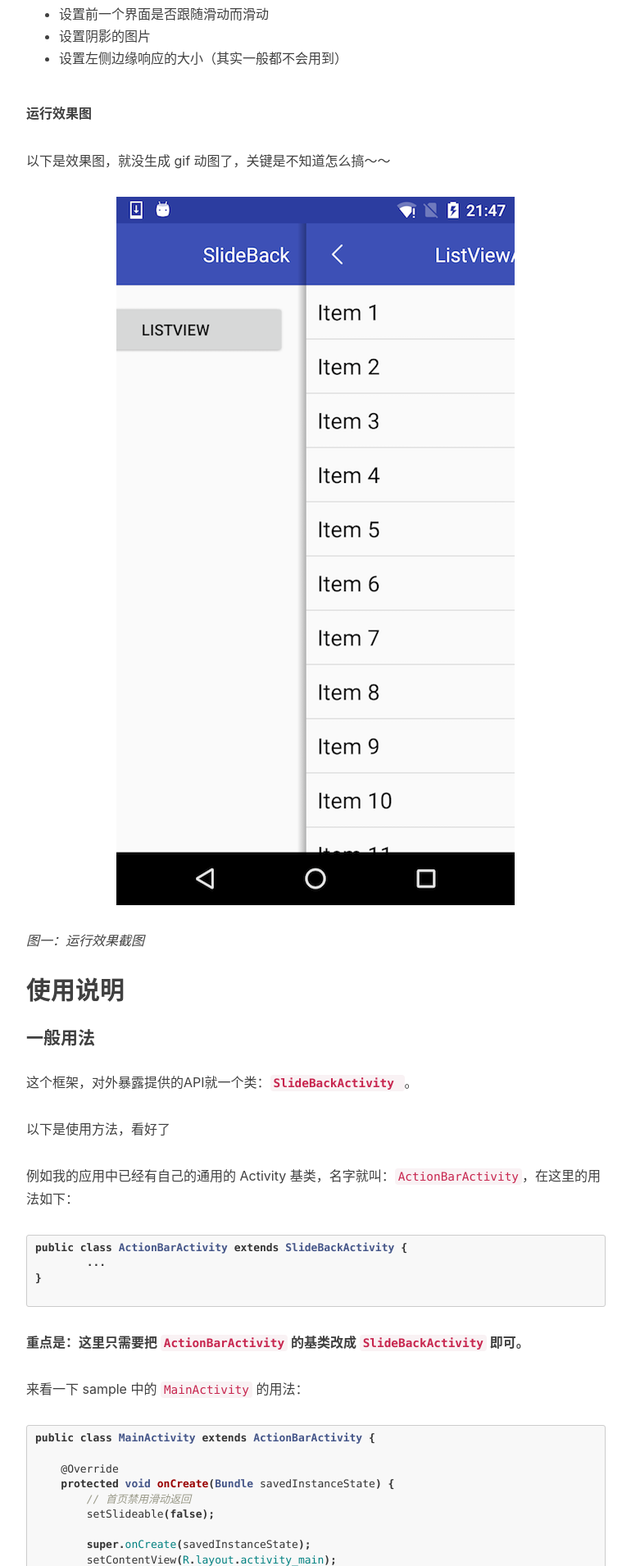
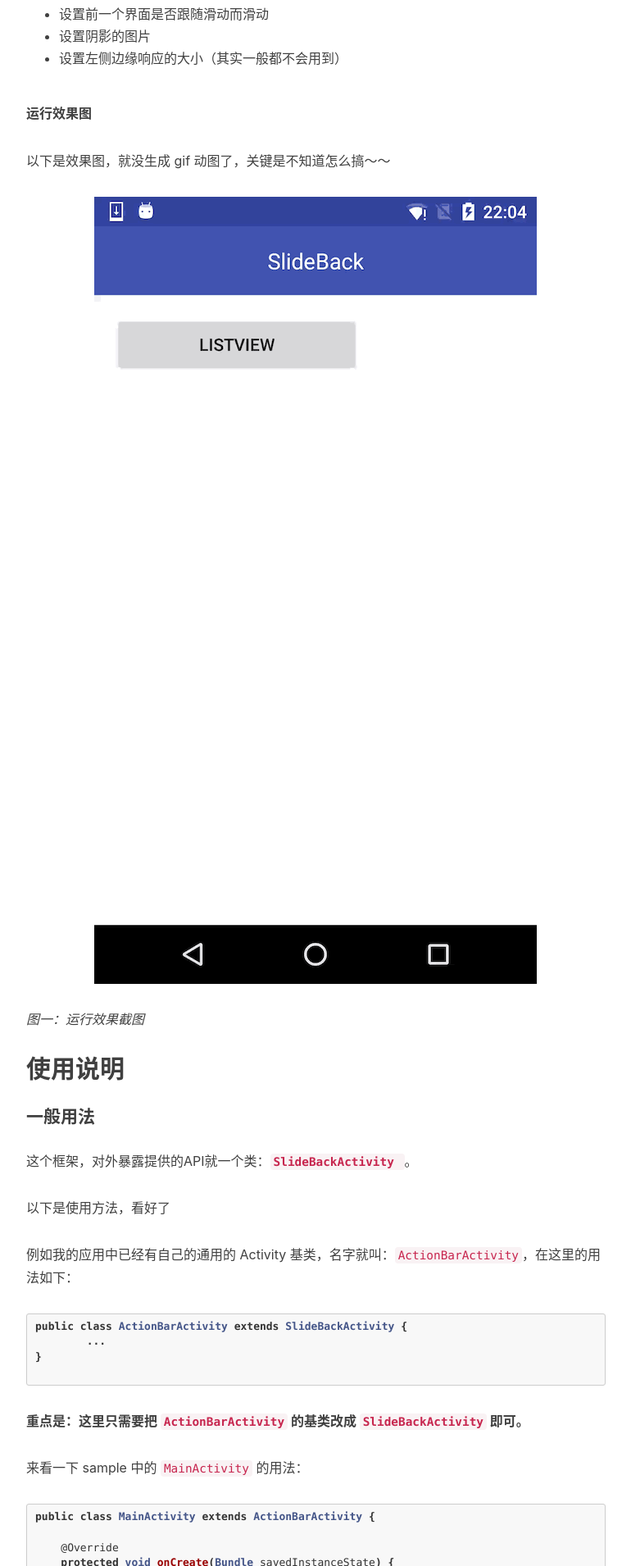
Before and after one commit to leehong2005/leehong2005.github.io, a Jekyll site: the page built from _posts/2016-10-29-slideback-for-android.md, in a window 1280 px wide. Shown: the part 1362-3272 px from the top of the page at 82% size, without its empty margins (233-1003 px from the left). Built offline with Jekyll 4.4.1, drawn with Linux system fonts in a browser that asks for light colours; comment, search, counter and statistics services are not loaded.

Commit message:
Update images

```diff
--- a/_posts/2016-10-29-slideback-for-android.md
+++ b/_posts/2016-10-29-slideback-for-android.md
@@ -43,7 +43,7 @@
 
 以下是效果图，就没生成 gif 动图了，关键是不知道怎么搞～～
 
-![](/img/2016/2016-10-29-slideback-img1.png)
+![](/img/2016/2016-10-29-slideback-img1.gif)
 
 *图一：运行效果截图*
 
```
Also changed, not shown: img/2016/2016-10-29-slideback-img1.gif (added).
